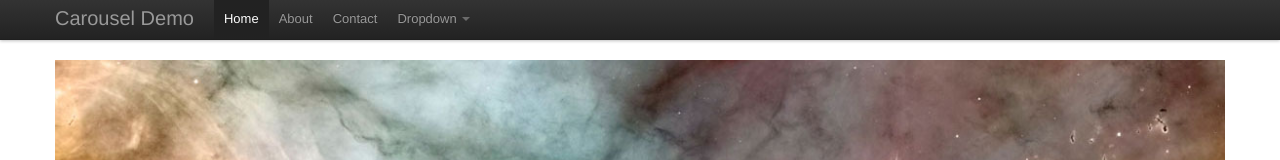
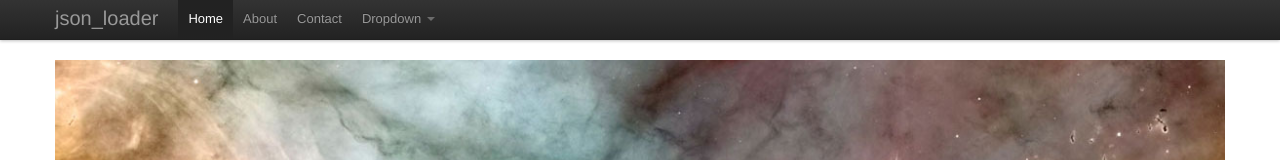
Before and after one commit to codetricity/json_loader, a plain HTML site: page index.html in a window 1280 px wide. Shown: the top 160 px of the page. Drawn offline with nearby package versions, Linux system fonts and the light colour scheme.

Commit message:
testing the carousel demo

```diff
--- a/index.html
+++ b/index.html
@@ -42,7 +42,7 @@
             <span class="icon-bar"></span>
             <span class="icon-bar"></span>
           </a>
-          <a class="brand" href="#">Carousel Demo</a>
+          <a class="brand" href="#">json_loader</a>
           <div class="nav-collapse">
             <ul class="nav">
               <li class="active"><a href="#">Home</a></li>
```
